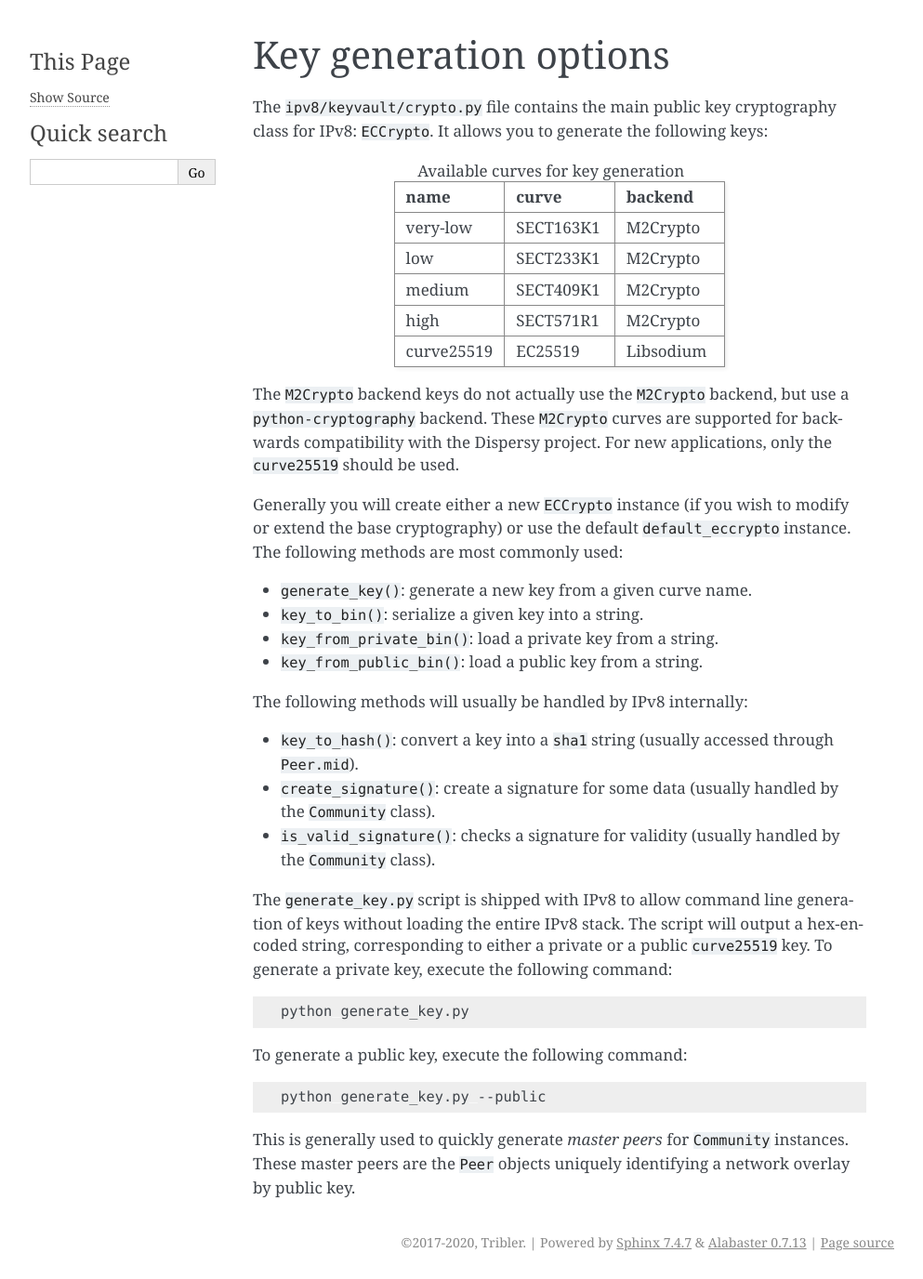
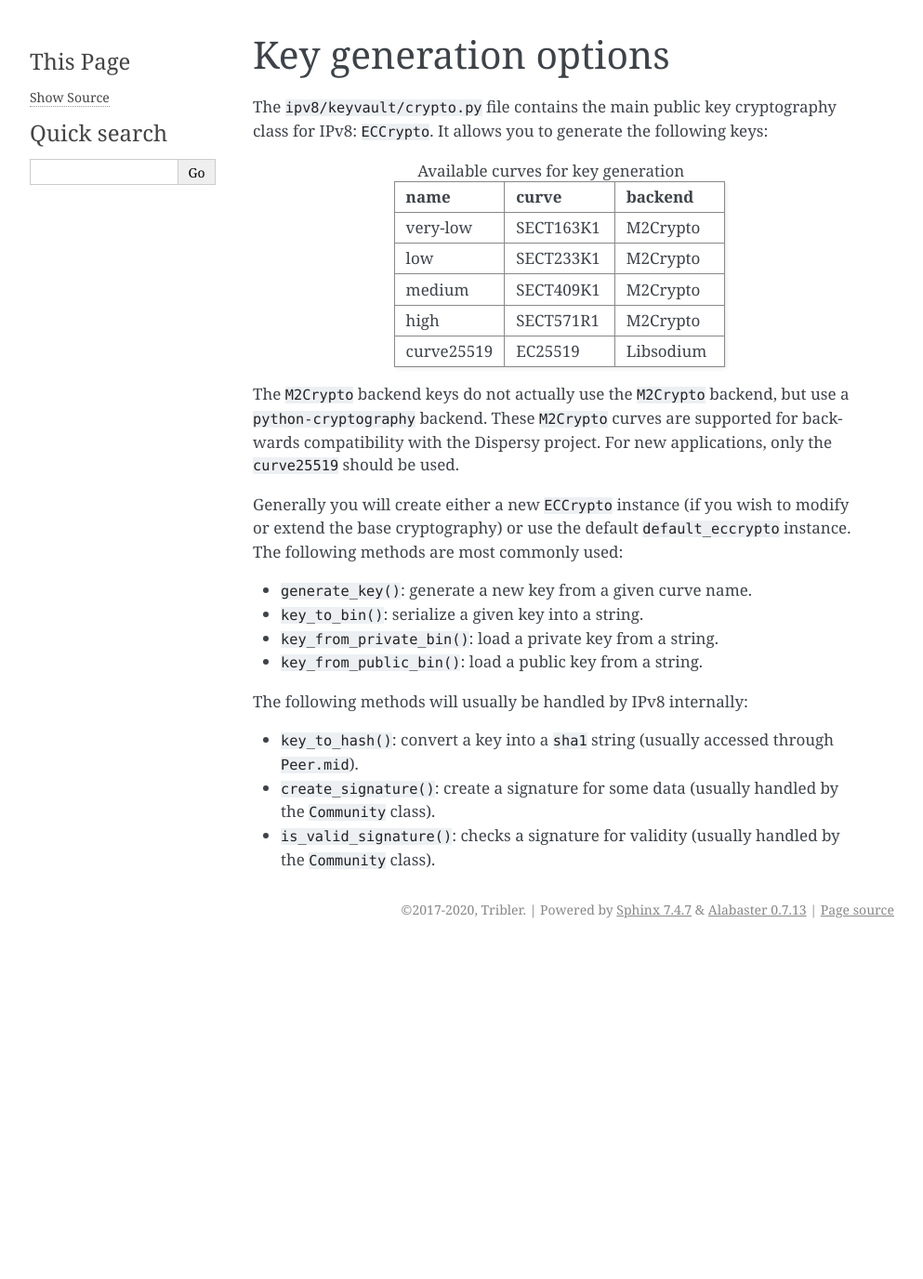
Before and after one commit to Tribler/py-ipv8, a Sphinx documentation site: the page built from doc/reference/keys.rst, in a window 1280 px wide. Shown: the whole page at 93% size, without its empty margins (148-1141 px from the left). Built offline with Sphinx 7.4.7, drawn with Linux system fonts in a browser that asks for light colours; after the commit the page ends 1018 px from its top, so only the background shows below that.

Commit message:
Removed generate_key script

```diff
--- a/doc/reference/keys.rst
+++ b/doc/reference/keys.rst
@@ -33,22 +33,3 @@ The following methods will usually be handled by IPv8 internally:
 - ``key_to_hash()``: convert a key into a ``sha1`` string (usually accessed through ``Peer.mid``).
 - ``create_signature()``: create a signature for some data (usually handled by the ``Community`` class).
 - ``is_valid_signature()``: checks a signature for validity (usually handled by the ``Community`` class).
-
-The ``generate_key.py`` script is shipped with IPv8 to allow command line generation of keys without loading the entire IPv8 stack.
-The script will output a hex-encoded string, corresponding to either a private or a public ``curve25519`` key.
-To generate a private key, execute the following command:
-
-.. code-block:: bash
-
-  python generate_key.py
-
-
-To generate a public key, execute the following command:
-
-.. code-block:: bash
-
-  python generate_key.py --public
-
-
-This is generally used to quickly generate *master peers* for ``Community`` instances.
-These master peers are the ``Peer`` objects uniquely identifying a network overlay by public key.
```
Also changed, not shown: generate_key.py (deleted, +0 -10 lines).
